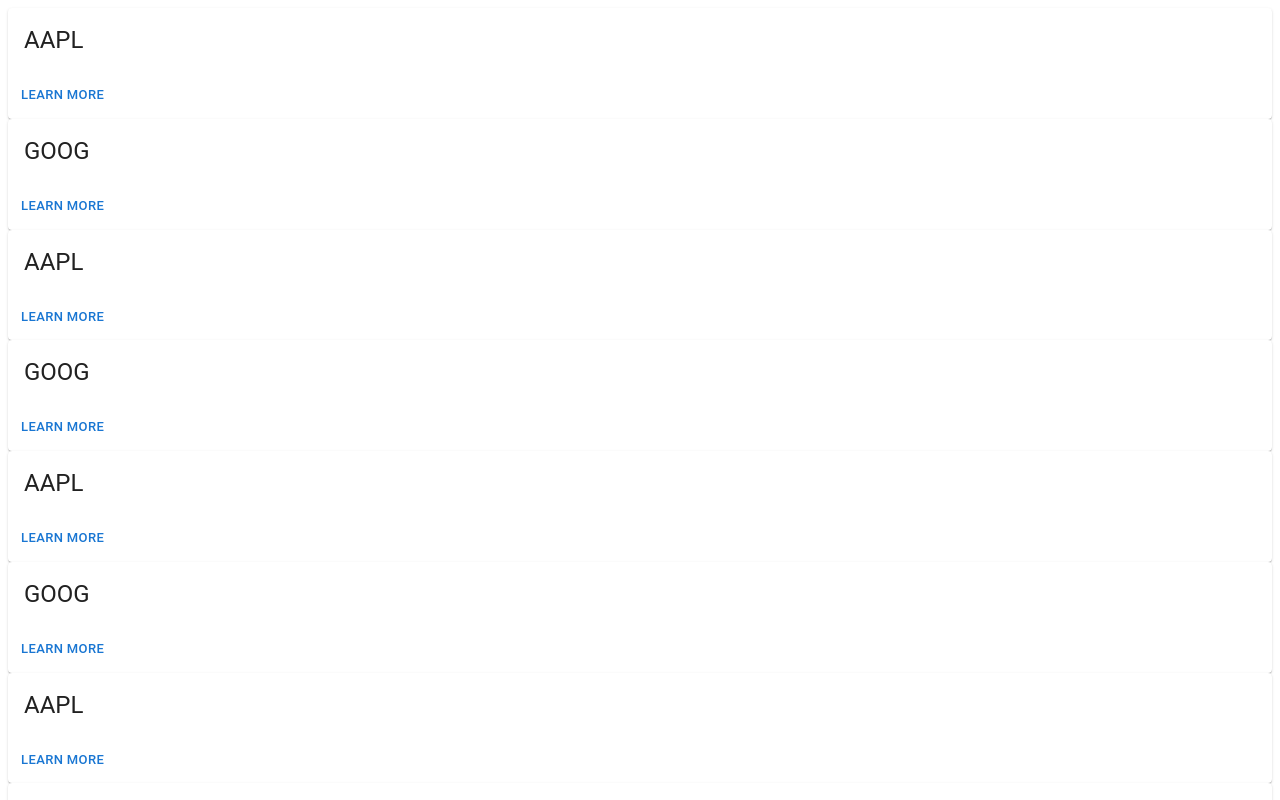
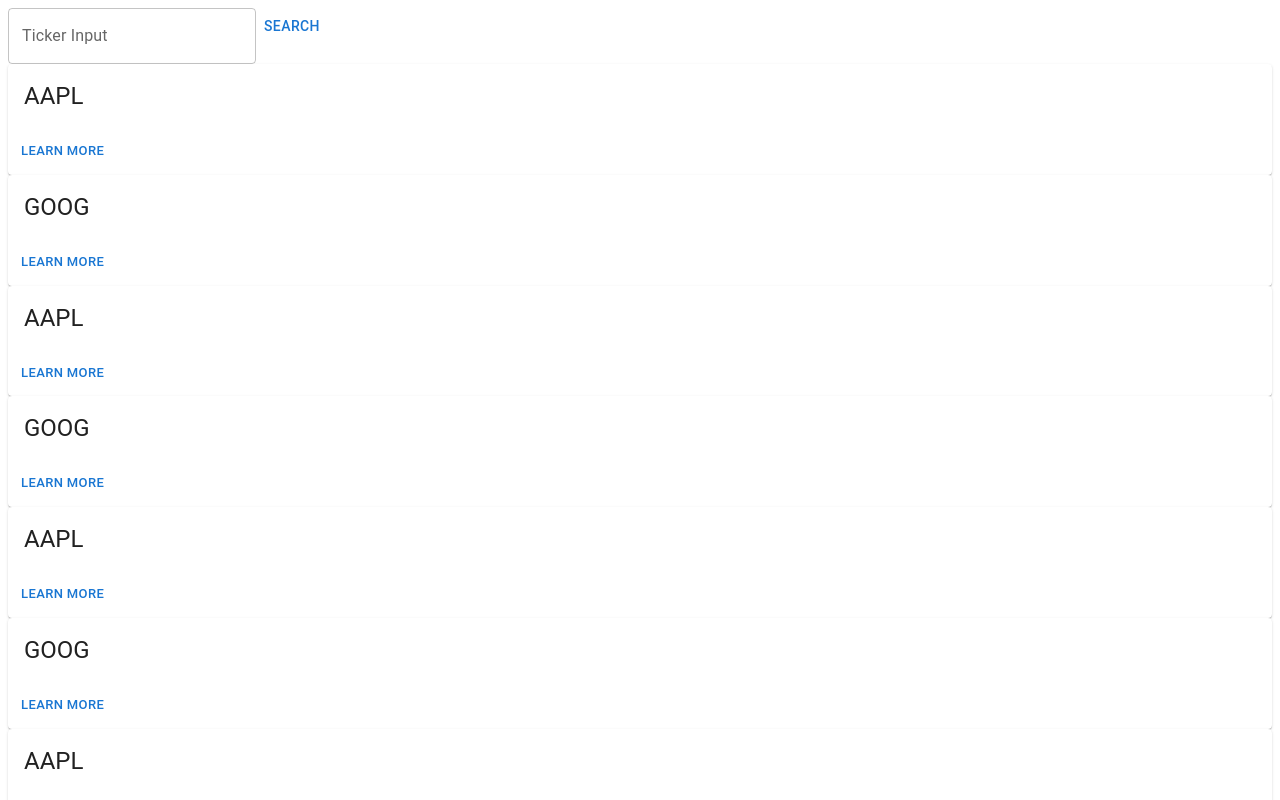
Before and after one commit to rrrussrrr/snow-grow, a React (Create React App) app in the folder frontend/: page / in a window 1280 px wide. Shown: the top 800 px of the page. Built offline with nearby package versions, Linux system fonts and the light colour scheme.

Commit message:
added a searchbar for stocks

```diff
--- a/frontend/src/App.js
+++ b/frontend/src/App.js
@@ -9,6 +9,7 @@
 import Button from '@mui/material/Button';
 import Typography from '@mui/material/Typography';
 
+import SearchBar from './components/SearchBar'
 
 function App() {
 
@@ -23,7 +24,7 @@
   return (
     <div className="App">
 
-
+      <SearchBar buttonText="Search"/>
       <StockTable stockList={stockTickers}/>
       <Button>Cliq</Button>
     </div>
--- /dev/null
+++ b/frontend/src/components/SearchBar.js
@@ -0,0 +1,17 @@
+import TextField from '@mui/material/TextField';
+import Button from '@mui/material/Button';
+const SearchBar = ({onInput, onSubmit, hasButton = true, buttonText = ""}) => {
+    return (
+        <form>
+         <TextField id="search-bar" label="Ticker Input" variant="outlined"
+                    onInput={(e) => onInput(e.target.value)}/>
+        {hasButton ? <Button onSubmit={(e) => onSubmit()}>{buttonText}</Button> : null}
+        </form>
+
+    )
+
+
+
+}
+
+export default SearchBar
```
